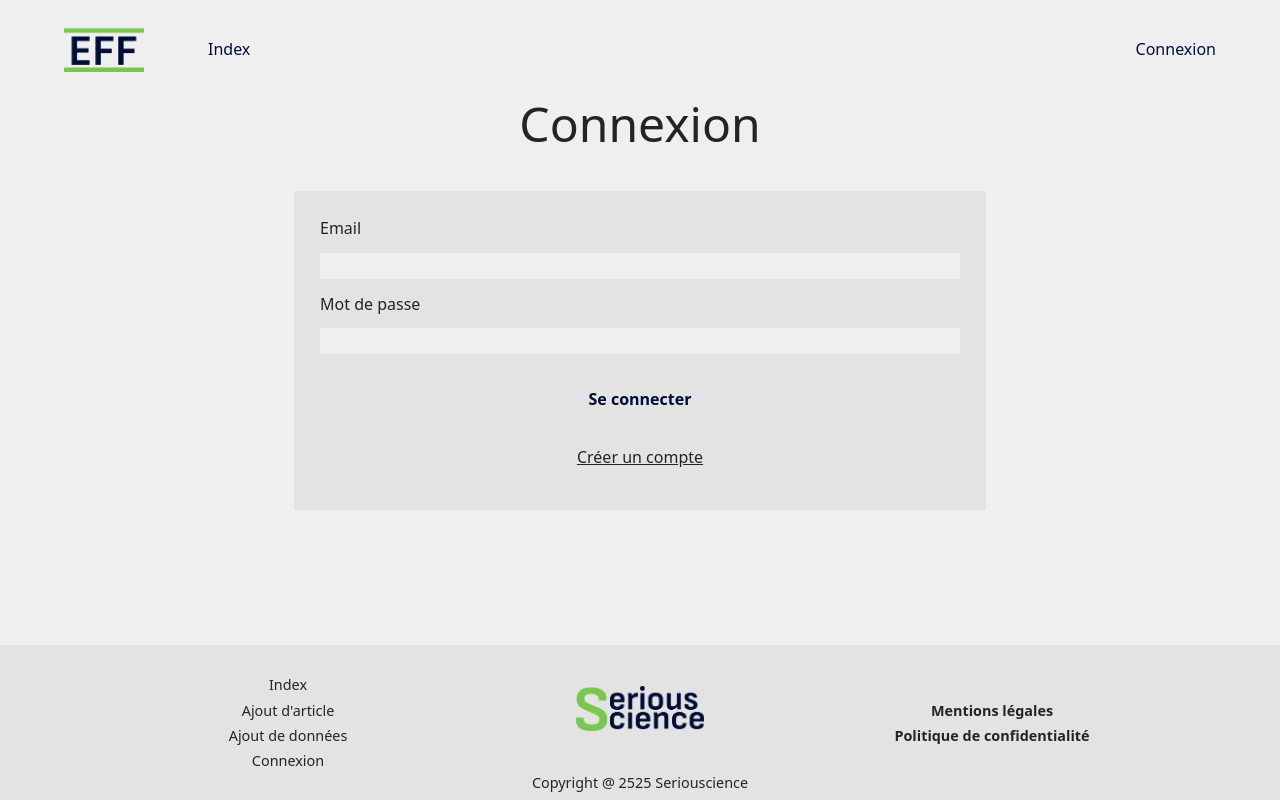
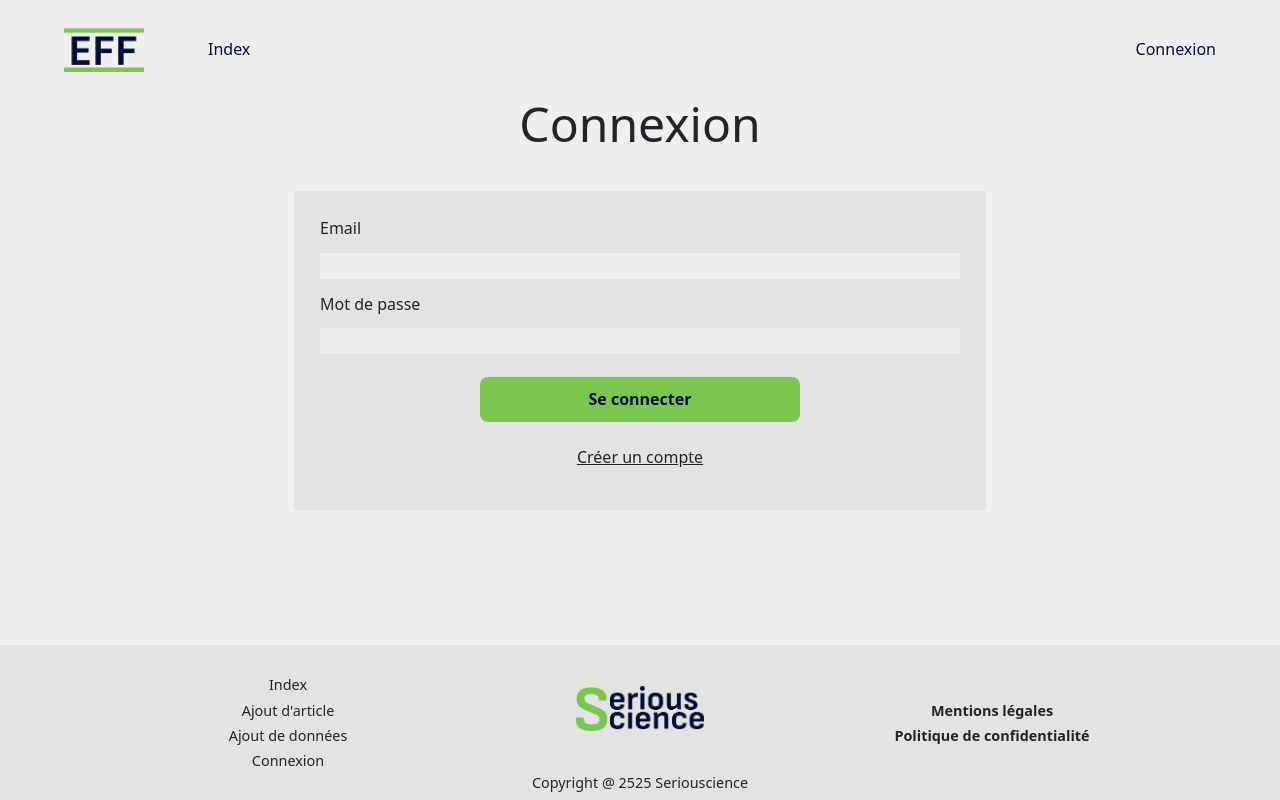
Before and after one commit to Lunicolorage/SAE5012, a React (Vite) app in the folder Front/: page /connexion in a window 1280 px wide. Built offline with nearby package versions, Linux system fonts and the light colour scheme.

Commit message:
couleur bouton

```diff
--- a/Front/src/index.css
+++ b/Front/src/index.css
@@ -85,6 +85,13 @@ textarea{
   color: var(--deepBlue);
 }
 
+a:hover {
+    color:  (var(--greenLight));
+  }
+  button {
+    background-color: var(--greenLight);
+  }
+
 /* @media (prefers-color-scheme: light) {
   :root {
     color: #213547;
```
